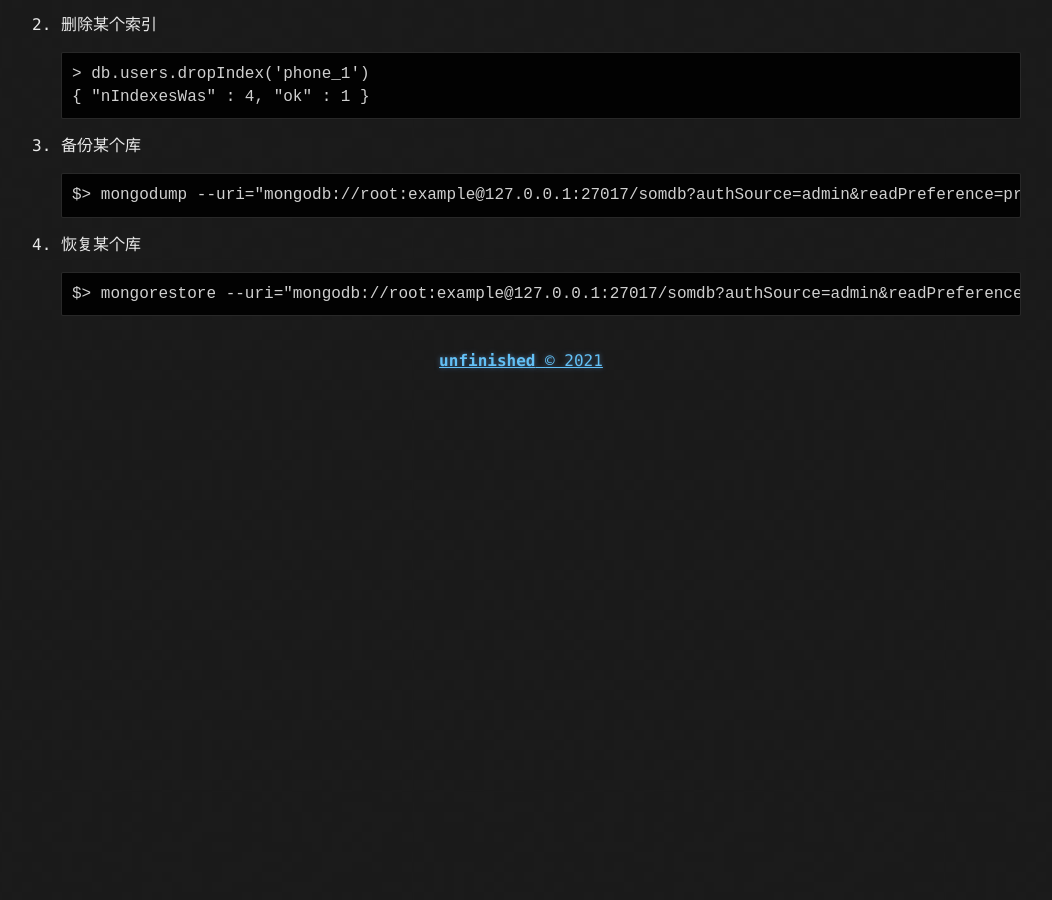
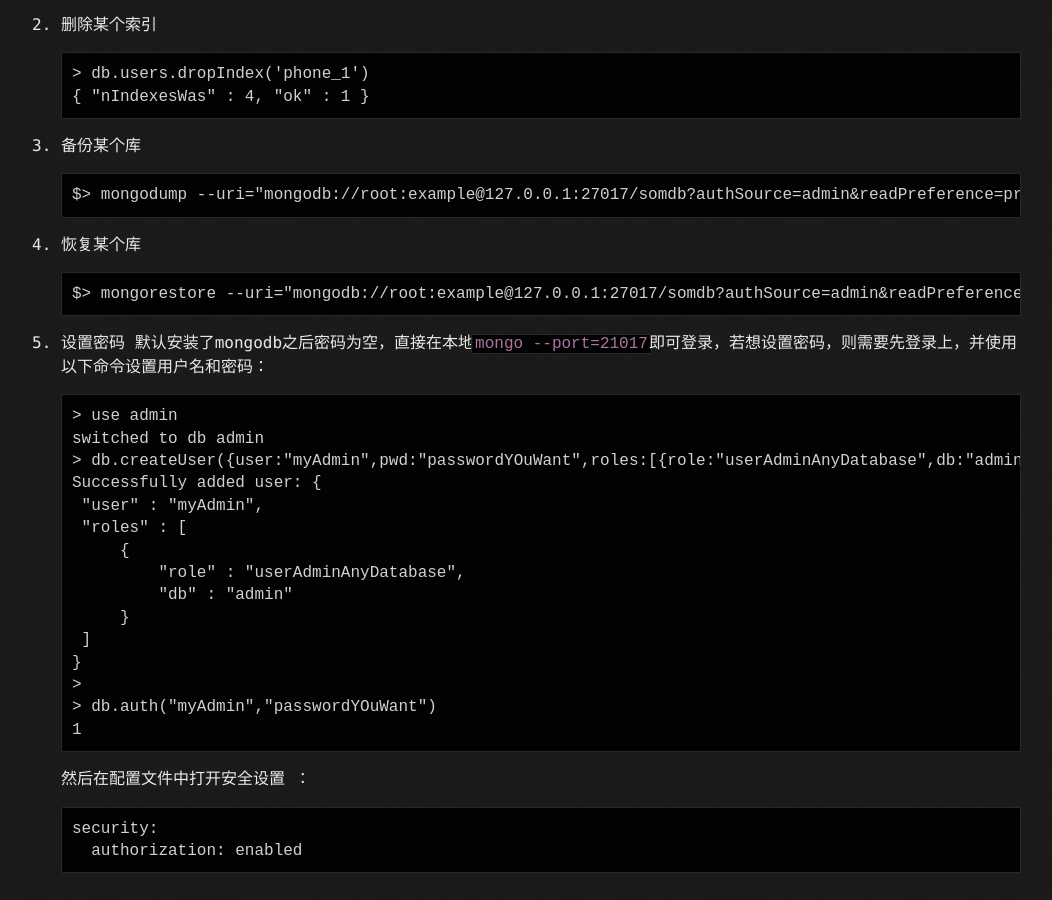
Before and after one commit to 1057437122/1057437122.github.io, a Jekyll site: the page built from _posts/2020-03-07-About-Mongo.md, in a window 1280 px wide and 900 px high, scrolled down 1869 px. Shown: the whole window, without its empty margins (119-1171 px from the left). Built offline with Jekyll 4.4.1, drawn with Linux system fonts in a browser that asks for light colours; before the commit the page ends 2255 px from its top, so only the background shows below that; some of the changed text lies outside the part shown.

Commit message:
add mongodb set password info

````diff
--- a/_posts/2020-03-07-About-Mongo.md
+++ b/_posts/2020-03-07-About-Mongo.md
@@ -22,13 +22,13 @@ published: true
 ```
 2. 在这个db下创建一个用户
 ```
-> db.createUser({user:"myadmin”,pwd:"nicetomeetyou”,roles:[{role:"readWrite”,db:"somedb”}]})
+> db.createUser({user:"myadmin",pwd:"nicetomeetyou",roles:[{role:"readWrite",db:"somedb"}]})
 Successfully added user: {
-	"user” : "myadmin”,
-	"roles” : [
+	"user" : "myadmin",
+	"roles" : [
 		{
-			"role” : "readWrite”,
-			"db” : "somedb”
+			"role" : "readWrite",
+			"db" : "somedb"
 		}
 	]
 }
@@ -90,3 +90,28 @@ $> mongodump --uri="mongodb://root:example@127.0.0.1:27017/somdb?authSource=admi
 ```
 $> mongorestore --uri="mongodb://root:example@127.0.0.1:27017/somdb?authSource=admin&readPreference=primary&appname=MongoDB%20Compass&ssl=false"
 ```
+
+5. 设置密码
+默认安装了mongodb之后密码为空，直接在本地`mongo --port=21017`即可登录，若想设置密码，则需要先登录上，并使用以下命令设置用户名和密码：
+```
+> use admin
+switched to db admin
+> db.createUser({user:"myAdmin",pwd:"passwordYOuWant",roles:[{role:"userAdminAnyDatabase",db:"admin"}]})
+Successfully added user: {
+	"user" : "myAdmin",
+	"roles" : [
+		{
+			"role" : "userAdminAnyDatabase",
+			"db" : "admin"
+		}
+	]
+}
+>
+> db.auth("myAdmin","passwordYOuWant")
+1
+```
+然后在配置文件中打开安全设置 ：
+```
+security:
+  authorization: enabled
+```
````
